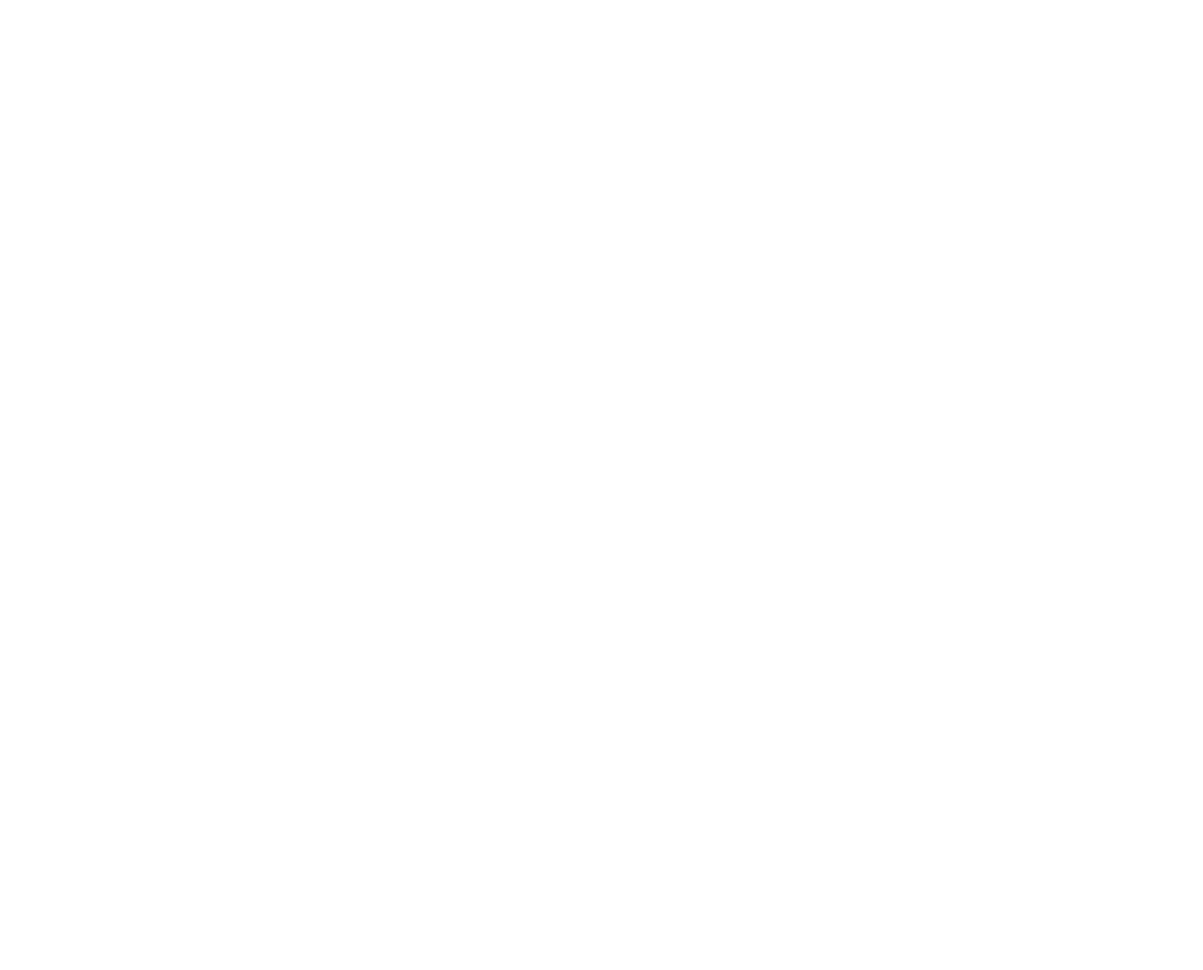
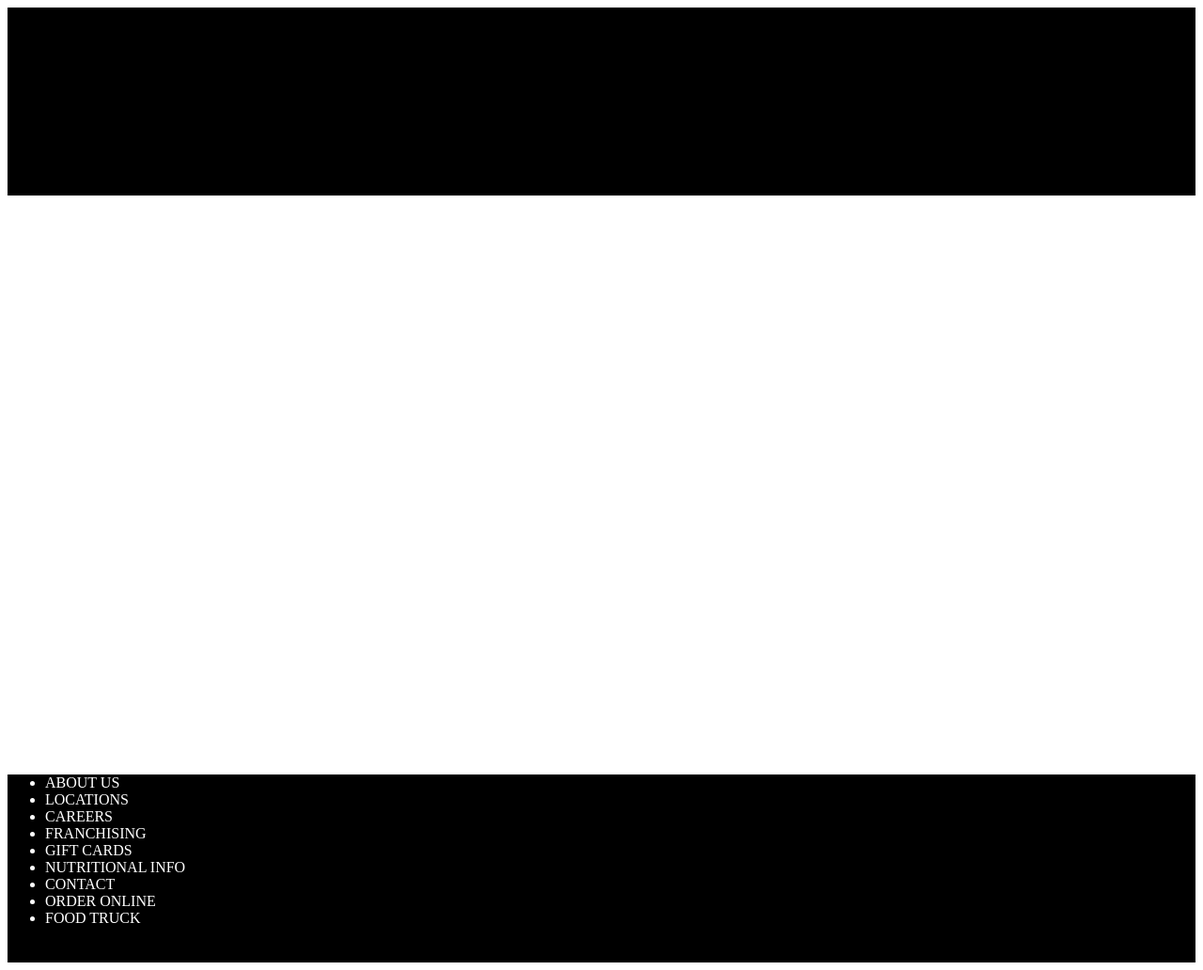
Before and after one commit to NoMeeseeks/Practicas-Web, a plain HTML site: page Proyectos/carls-web/index.html in a window 1280 px wide. Shown: the whole page at 94% size. Before the commit the page ends 800 px from the top, so only its background shows below. Drawn offline with Linux system fonts and the light colour scheme.

Commit message:
intento #1

```diff
--- a/Proyectos/carls-web/index.html
+++ b/Proyectos/carls-web/index.html
@@ -10,11 +10,32 @@
 <body>
 
     <!-- ========== Start Header ========== -->
+    <header style="height: 200px; background-color: black;">
 
+    </header>
     <!-- ========== End Header ========== -->
+    <div style="height: 600px;">
 
+    </div>
     <!-- ========== Start Footer ========== -->
+    <footer style="height: 200px; background-color: black;" class="flex-container">
+        <div>
 
+        </div>
+        <div style="color: white; ">
+            <ul>
+                <li>ABOUT US</li>
+                <li>LOCATIONS</li>
+                <li>CAREERS</li>
+                <li>FRANCHISING</li>
+                <li>GIFT CARDS</li>
+                <li>NUTRITIONAL INFO</li>
+                <li>CONTACT</li>
+                <li>ORDER ONLINE</li>
+                <li>FOOD TRUCK</li>
+            </ul>
+        </div>
+    </footer>
     <!-- ========== End Footer ========== -->
 
 </body>
```
